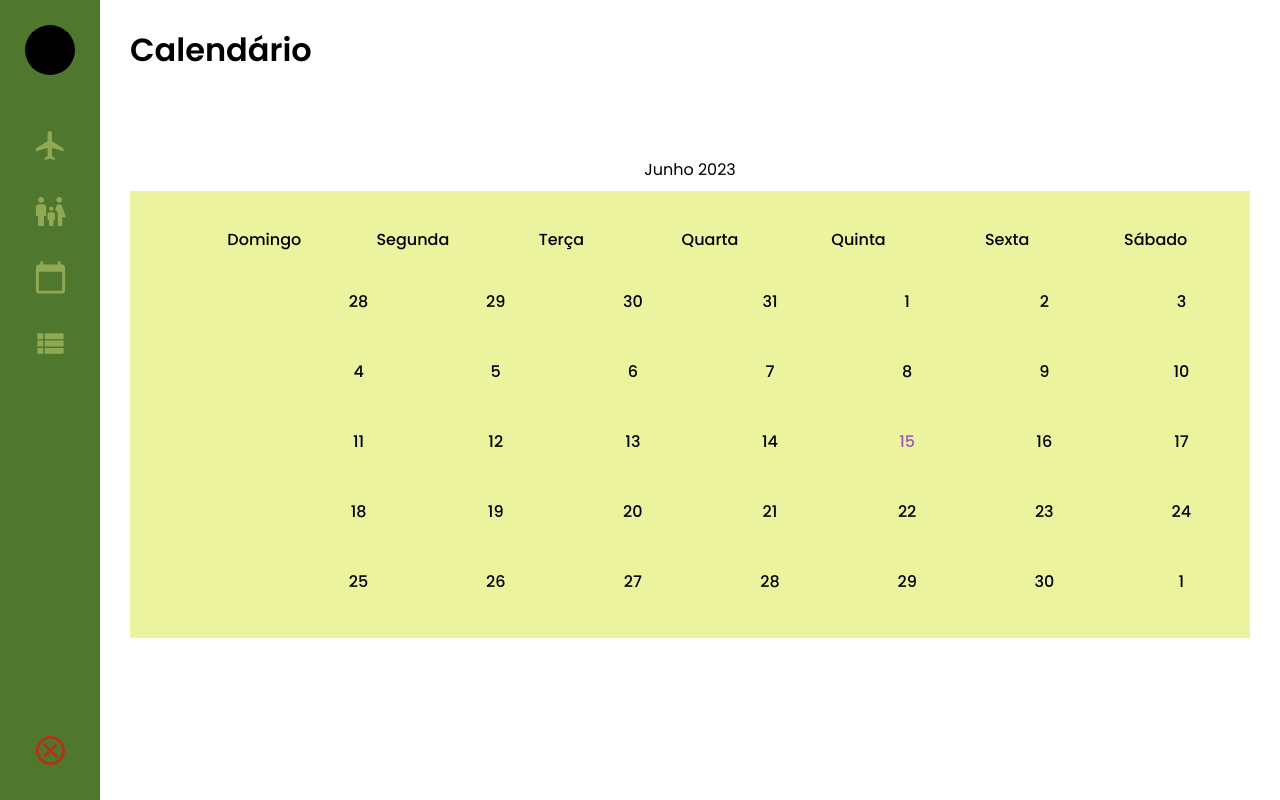
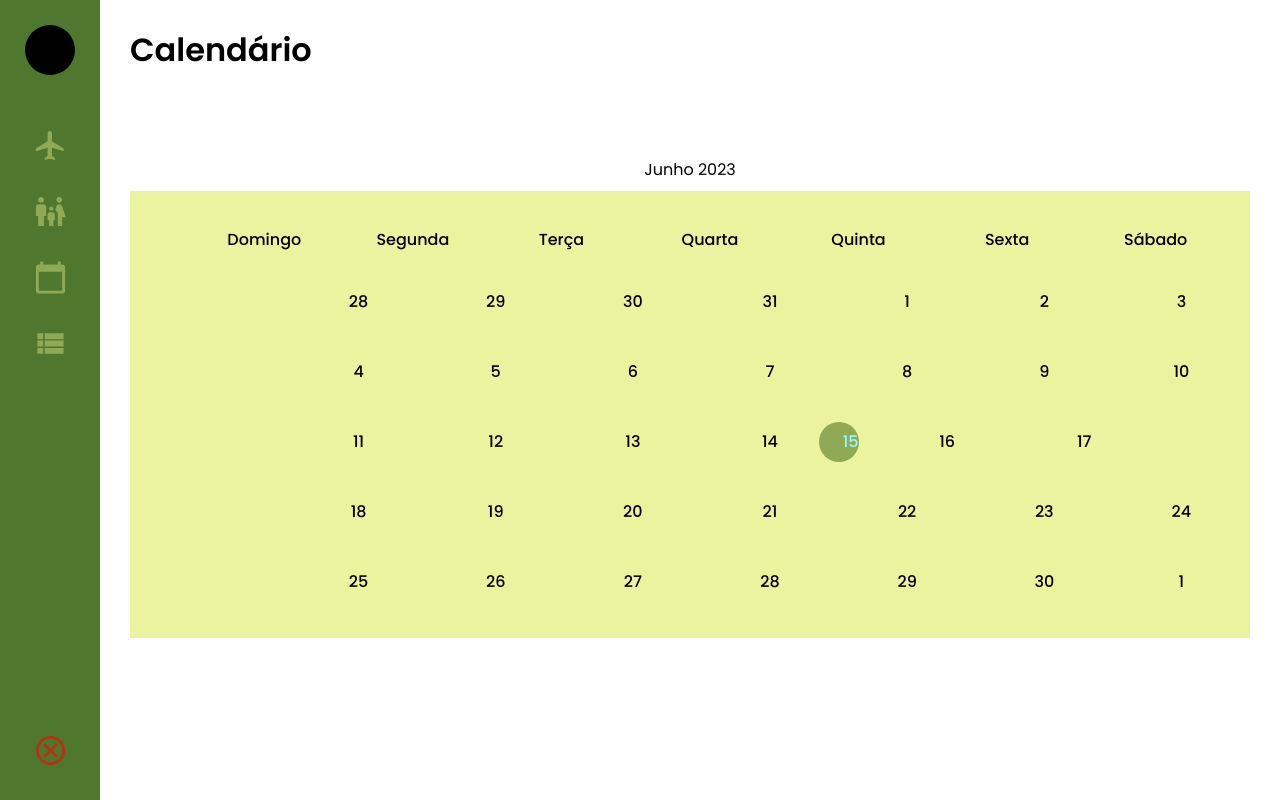
Before and after one commit to mdsreq-fga-unb/2023.1-MoViagem, a React (Vite) app in the folder client/: page /travel in a window 1280 px wide. Built offline with nearby package versions, Linux system fonts and the light colour scheme; no server answers.

Commit message:
add highlight circle to currDate

```diff
--- a/client/src/pages/Travels/Calendar/styles.module.scss
+++ b/client/src/pages/Travels/Calendar/styles.module.scss
@@ -92,7 +92,12 @@
     }
 
     .active {
-      color: #9b59b6;
+      background: $color-secondary;
+      position: relative;
+      content: "";
+      color: #97f9f9;
+      width: 40px;
+      border-radius: 50%;
     }
 
     li:hover:before {
```
